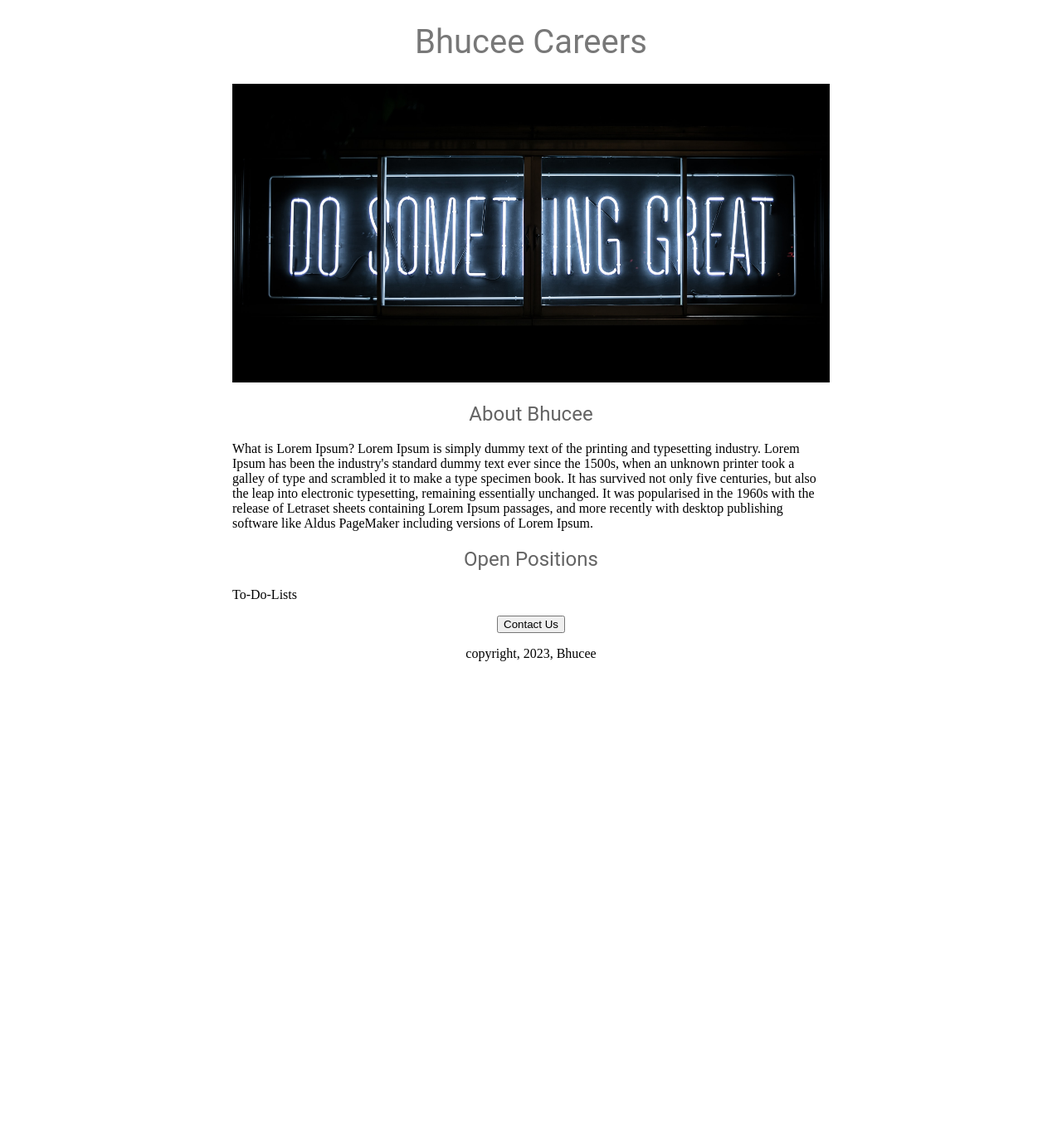
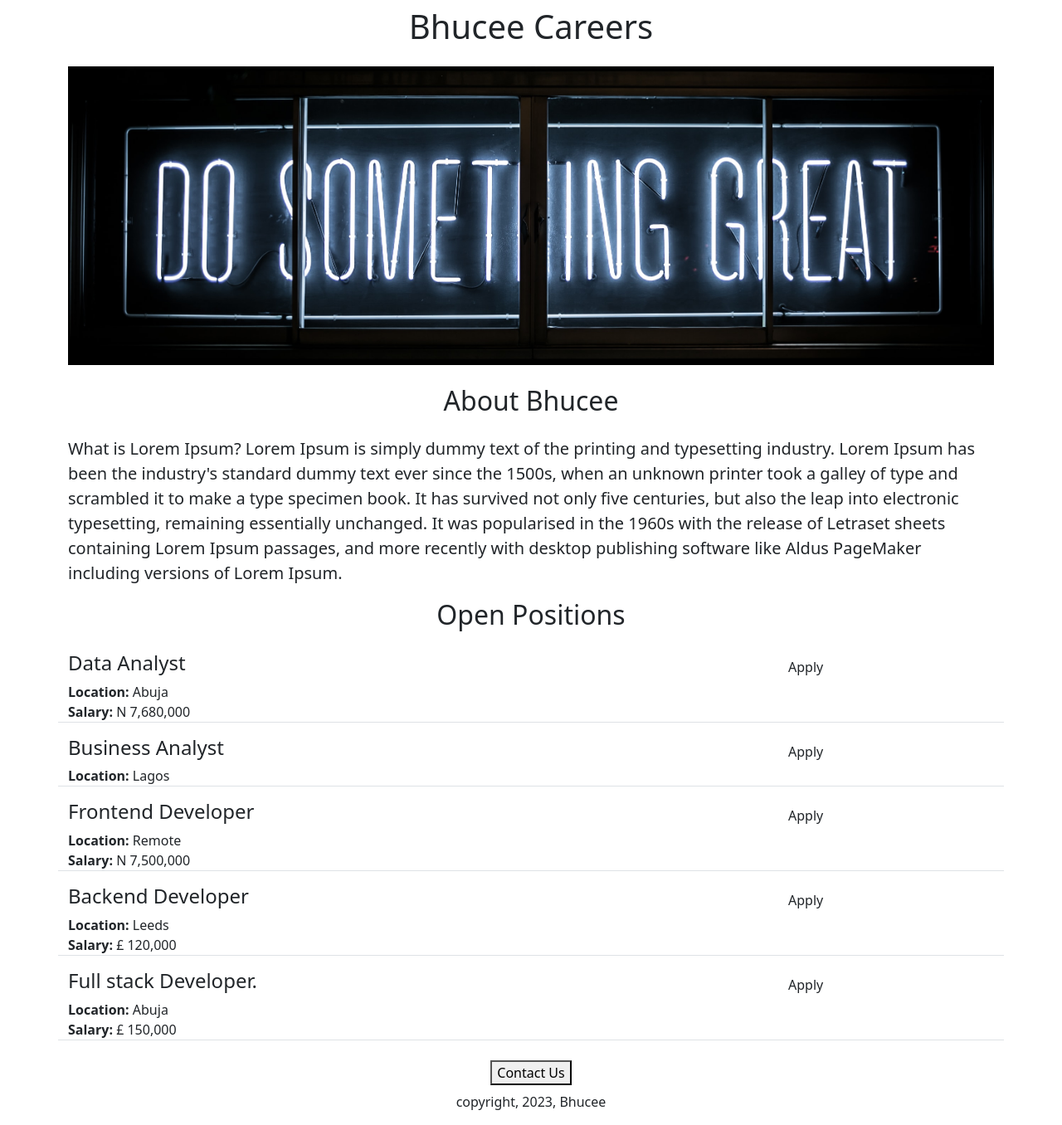
Before and after one commit to Bhucee/Bhucee-careers-website, a Flask app: page / in a window 1280 px wide. Shown: the whole page at 83% size. Before the commit the page ends 797 px from the top, so only its background shows below. Run offline with Flask 2, Linux system fonts and the light colour scheme.

Commit message:
Added dynamic data and API route

```diff
--- a/app.py
+++ b/app.py
@@ -1,11 +1,42 @@
-from flask import Flask, render_template
+from flask import Flask, render_template, jsonify
 
 app = Flask(__name__)
+
+JOBS = [{
+  'id': 1,
+  'title': 'Data Analyst',
+  'location': 'Abuja',
+  'salary': 'N 7,680,000'
+}, {
+  'id': 2,
+  'title': 'Business Analyst',
+  'location': 'Lagos'
+}, {
+  'id': 3,
+  'title': 'Frontend Developer',
+  'location': 'Remote',
+  'salary': 'N 7,500,000'
+}, {
+  'id': 4,
+  'title': 'Backend Developer',
+  'location': 'Leeds',
+  'salary': '£ 120,000'
+}, {
+  'id': 5,
+  'title': 'Full stack Developer.',
+  'location': 'Abuja',
+  'salary': '£ 150,000',
+}]
 
 
 @app.route("/")
 def hello_world():
-  return render_template('home.html')
+  return render_template('home.html', jobs=JOBS, company_name='Bhucee')
+
+
+@app.route("/api/jobs")
+def list_jobs():
+  return jsonify(JOBS)
 
 
 if __name__ == '__main__':
--- a/templates/home.html
+++ b/templates/home.html
@@ -1,55 +1,37 @@
 <!DOCTYPE html>
 <html>
   <head>
+     <meta charset="utf-8">
+    <meta name="viewport" content="width=device-width, initial-scale=1">
     <title>Bhucee Careers</title>
+    <link href="https://cdn.jsdelivr.net/npm/bootstrap@5.3.0-alpha1/dist/css/bootstrap.min.css" rel="stylesheet" integrity="sha384-GLhlTQ8iRABdZLl6O3oVMWSktQOp6b7In1Zl3/Jr59b6EGGoI1aFkw7cmDA6j6gD" crossorigin="anonymous">
+
     <style>
-      h1{
-        font-size: 40px;
-        font-family: Roboto;
-        font-weight: normal;
-        color: rgb(120, 120, 120);
-        text-align: center;
-      }
-
       #banner {
+        height: 360px;
         width: 100%;
-        height: 360px;
         object-fit: cover;
-      }
-
-      h2 {
-        font-family: Roboto;
-        font: size; 32px;
-        color: rgb(100, 100, 100);
-        text-align: center;
-        font-weight: normal;
-        }
-
-      p {
-        font-family: Robot0;
-        color: rgb(80)80, 80);
-      }
-
-      #container {
-        max-width: 720px;
-        margin: 0 auto;
       }
     </style>
   </head>
   <body>
-    <div id="container">
-    <h1>Bhucee Careers</h1>
-    <img id="banner" src="https://bhucee-careers-website.bhucee.repl.co/static/banner.jpeg" height="320">
-    <h2>About Bhucee</h2>
-    <p>
+    <div class="container">
+    <h1 class="text-center mt-2 mb-4">{{company_name}} Careers</h1>
+    <img class="img-fluid" id="banner" src="https://bhucee-careers-website.bhucee.repl.co/static/banner.jpeg" height="320">
+    <h2 class="text-center mt-4 mb-4">About Bhucee</h2>
+    <p class="lead">
       What is Lorem Ipsum?
 Lorem Ipsum is simply dummy text of the printing and typesetting industry. Lorem Ipsum has been the industry's standard dummy text ever since the 1500s, when an unknown printer took a galley of type and scrambled it to make a type specimen book. It has survived not only five centuries, but also the leap into electronic typesetting, remaining essentially unchanged. It was popularised in the 1960s with the release of Letraset sheets containing Lorem Ipsum passages, and more recently with desktop publishing software like Aldus PageMaker including versions of Lorem Ipsum.
     </p>
-    <h2>Open Positions</h2>
-    <p>To-Do-Lists</p>
-      <div style="text-align: center;">
-    <button>Contact Us</button>
-        <p>copyright, 2023, Bhucee</p>
+    <h2 class="text-center mt-2 mb-4">Open Positions</h2>
+    <div>
+      {% for job in jobs %}
+        {% include 'joblist.html' %}
+      {% endfor %}
+    </div>
+      <div class="text-center mt-4">
+    <button class="class="class="btn primary btn-lg">Contact Us</button>
+        <p class="text-center mt-2">copyright, 2023, Bhucee</p>
       </div>
     </div>
   </body>
--- /dev/null
+++ b/templates/joblist.html
@@ -0,0 +1,16 @@
+<div class="border-bottom row" style="margin-top: 16px; margin-bottom:8px;">
+  <div class="col-9">
+    <h4 style="color:rgb(120,120,120) margin-bottom:4px;">          {{job['title']}}</h4>
+    <div>
+      <b>Location: </b>{{job['location']}}
+    </div>
+      {% if 'salary' in job %}
+    <div>
+      <b>Salary: </b>{{job['salary']}}
+    </div>
+      {% endif %}
+  </div>
+  <div class="col-3">
+  <button type="button" class="btn btn-outline-        primary">Apply</button>
+  </div>
+</div>
```
